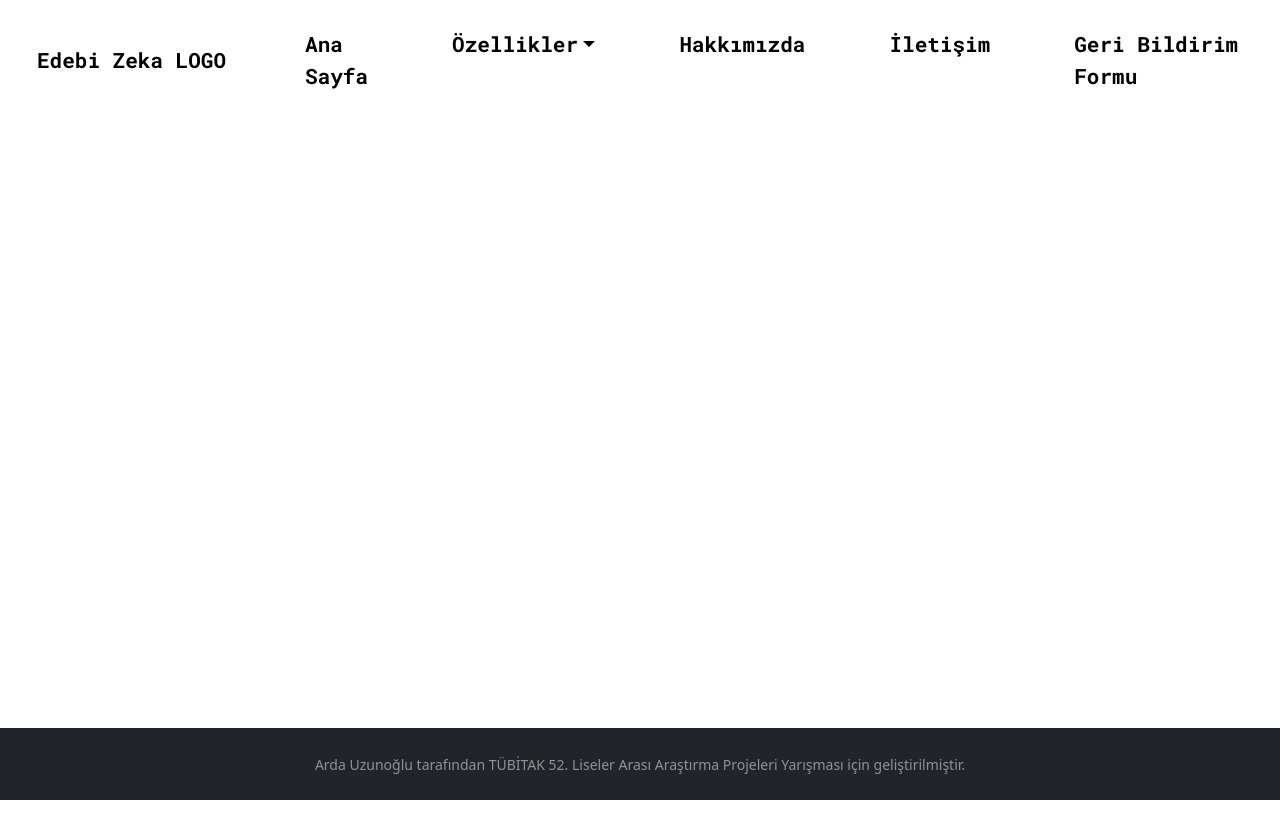
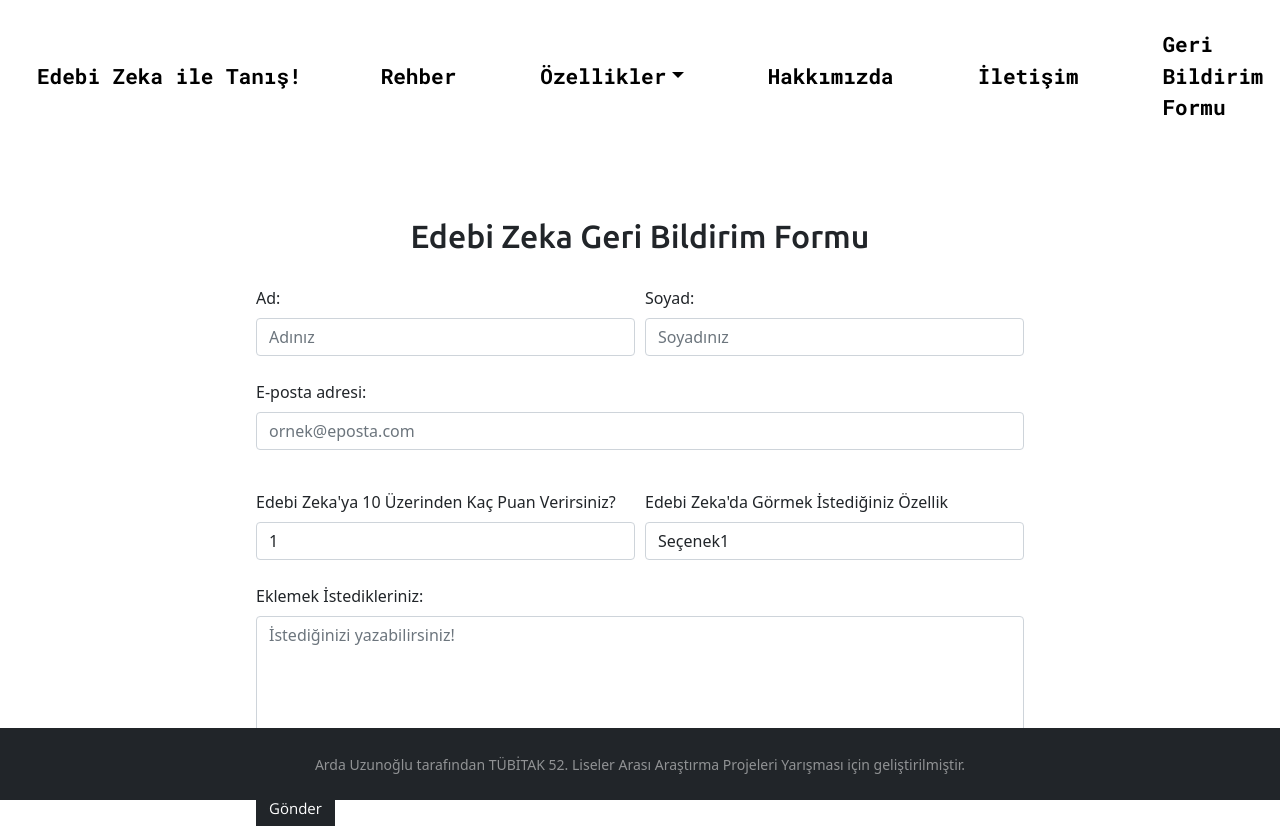
Before and after one commit to ardauzunoglu/edebizeka, a Flask app: page /geri-bildirim-formu in a window 1280 px wide. Before the commit the page ends 800 px from the top, so only its background shows below. Run offline with Flask 2, Linux system fonts and the light colour scheme.

Commit message:
Add files via upload

```diff
--- a/blog.py
+++ b/blog.py
@@ -5,25 +5,25 @@
 def index():
     return render_template("index.html")
 
-@app.route("/ana-sayfa")
+@app.route("/rehber")
 def main_page():
-    return render_template("ana-sayfa.html")
+    return render_template("rehber.html")
 
 @app.route("/hakkimizda")
 def about():
     return render_template("about.html")
 
 @app.route("/siir-tahlili")
-def donem_tahmini():
+def siir_tahlili():
     return render_template("donem-tahmini.html")
 
-@app.route("/buyuk-unlu-uyumu-kontrolu")
-def buyuk_unlu_uyumu_kontrolu():
-    return render_template("buyuk-unlu-uyumu-kontrolu.html")
+@app.route("/roman-tahlili")
+def roman_tahlili():
+    return render_template("roman-tahlili.html")
 
-@app.route("/gelistirme-asamasinda-olan-ozellikler")
-def gelistirme_asamasinda_olan_ozellikler():
-    return render_template("gelistirme-asamasinda-olan-ozellikler.html")
+@app.route("/planlanan-ozellikler")
+def planlanan_ozellikler():
+    return render_template("planlanan-ozellikler.html")
 
 @app.route("/iletisim")
 def iletisim():
--- a/templates/about.html
+++ b/templates/about.html
@@ -1,4 +1 @@
-{% extends "layouts/layout.html" %}
-{% block body %}
-<p> Burası hakkındadır. </p>
-{%endblock%}
+{% extends "layouts/layout-hakkinda.html" %}
--- a/templates/contact.html
+++ b/templates/contact.html
@@ -1,4 +1 @@
-{% extends "layouts/layout.html" %}
-{% block body %}
-<p> Burası iletişimdir. </p>
-{%endblock%}
+{% extends "layouts/layout-iletisim.html" %}
--- a/templates/geri-bildirim-formu.html
+++ b/templates/geri-bildirim-formu.html
@@ -1,4 +1 @@
 {% extends "layouts/layout-geri-bildirim-formu.html" %}
-{% block body %}
-<p> Burası geri bildirim formudur. </p>
-{%endblock%}
--- a/templates/includes/footer.html
+++ b/templates/includes/footer.html
@@ -15,9 +15,9 @@
             }
 
             #sticky-footer {
-                bottom: 0;
                 width: 100%;
                 position: fixed;
+                bottom: 0;
                 background-color: #f5f5f5;
             }
 
--- a/templates/includes/navbar.html
+++ b/templates/includes/navbar.html
@@ -31,22 +31,23 @@
 </head>
 <body>
     <nav class="navbar navbar-expand-lg navbar-dark bg-info">
-        <a class="navbar-brand" href="/ana-sayfa">Edebi Zeka LOGO</a>
+        <a class="navbar-brand" href="/">Edebi Zeka ile Tanış!</a>
         <button class="navbar-toggler" type="button" data-toggle="collapse" data-target="#navbarSupportedContent" aria-controls="navbarSupportedContent" aria-expanded="false" aria-label="Toggle navigation">
             <span class="navbar-toggler-icon"></span>
         </button>
         <div class="collapse navbar-collapse" id="navbarSupportedContent">
             <ul class="navbar-nav mr-auto">
                 <li class="nav-item active">
-                    <a class="nav-link" href="/ana-sayfa"> Ana Sayfa </a>
+                    <a class="nav-link" href="/rehber">Rehber</a>
                 </li>
                 <li class="nav-item dropdown active">
                 <a class="nav-link dropdown-toggle" href="#" id="navbarDropdown" role="button" data-toggle="dropdown" aria-haspopup="true" aria-expanded="false">
                 Özellikler</a>
                 <div class="dropdown-menu" aria-labelledby="navbarDropdown">
                 <a class="dropdown-item" href="/siir-tahlili">Şiir Tahlili</a>
+                <a class="dropdown-item" href="/roman-tahlili">Roman Tahlili <span class="badge badge-danger"> Geliştirme Aşamasında </span></a>
                 <div class="dropdown-divider"></div>
-                <a class="dropdown-item" href="/gelistirme-asamasinda-olan-ozellikler">Geliştirme Aşamasında Olan Özellikler</a>
+                <a class="dropdown-item" href="/planlanan-ozellikler">Planlanan ve Üzerine Düşünülen Özellikler</a>
                 </div>
                 </li>
                 <li class="nav-item active">
--- a/templates/includes/tour.html
+++ b/templates/includes/tour.html
@@ -8,12 +8,8 @@
     <link href="https://fonts.googleapis.com/css2?family=Quicksand:wght@300;400;500;600;700&family=Teko:wght@300;400;500;600;700&display=swap" rel="stylesheet">
     <script>
 
-        function redirect_to_form_page(){
-            location.replace("/geri-bildirim-formu")
-        }
-
         function redirect_to_main_page(){
-            location.replace("/ana-sayfa")
+            location.replace("/rehber")
         }
 
         function step1(){
--- a/templates/layouts/layout-geri-bildirim-formu.html
+++ b/templates/layouts/layout-geri-bildirim-formu.html
@@ -4,11 +4,100 @@
     <meta charset="UTF-8">
     <meta name="viewport" content="width=device-width, initial-scale=1.0">
     <link rel="stylesheet" href="https://cdn.jsdelivr.net/npm/bootstrap@4.5.3/dist/css/bootstrap.min.css" integrity="sha384-TX8t27EcRE3e/ihU7zmQxVncDAy5uIKz4rEkgIXeMed4M0jlfIDPvg6uqKI2xXr2" crossorigin="anonymous">
+    <link href="https://fonts.googleapis.com/css2?family=Dosis:wght@200;300;400;500;600;700;800&family=Open+Sans:ital,wght@0,300;0,400;0,600;0,700;0,800;1,300;1,400;1,600;1,700;1,800&family=Roboto+Condensed:wght@300&family=Ubuntu:ital,wght@0,300;0,400;0,500;0,700;1,300;1,400;1,500;1,700&display=swap" rel="stylesheet">
     <title>Layout</title>
+    <style>
+        .main{
+            margin-left: 20%;
+            margin-right: 20%;
+            margin-top: 5%;
+        }
+
+        .headline{
+            margin-bottom: 4%;
+            text-align: center;
+            font-family: "Ubuntu";
+            font-size: 32px;
+        }
+
+        .button{
+            border-radius: 0 !important;
+            background-color: black;
+            font-family: "Open Sans";
+            font-size: 15px !important;
+        }
+
+        .button:hover{
+            background-color: white !important;
+            border-radius: 0 !important;
+            color: black !important;
+            border: 1px solid black;
+            font-family: "Open Sans";
+            font-size: 15px !important;
+        }
+
+    </style>
 </head>
 <body>
     {% include  "includes/navbar.html"%}
-
+    <div class="main">
+        <h2 class="headline">
+            Edebi Zeka Geri Bildirim Formu
+        </h2>
+        <form>
+            <div class="form-row">
+                <div class="col">
+                    <label for="exampleFormControlInput1">Ad: </label>
+                    <input type="text" class="form-control" placeholder="Adınız" required>
+                </div>
+                <div class="col">
+                    <label for="exampleFormControlInput1">Soyad: </label>
+                    <input type="text" class="form-control" placeholder="Soyadınız" required>
+                </div>
+            </div>
+            <br>
+            <div class="form-group">
+                <label for="exampleInputEmail1">E-posta adresi:</label>
+                <input type="email" class="form-control" id="exampleInputEmail1" aria-describedby="emailHelp" placeholder="ornek@eposta.com" required>
+            </div>
+            <br>
+            <div class="form-row">
+                <div class="col">
+                    <label for="exampleFormControlSelect1">Edebi Zeka'ya 10 Üzerinden Kaç Puan Verirsiniz?</label>
+                    <select class="form-control" id="exampleFormControlSelect1" required>
+                    <option>1</option>
+                    <option>2</option>
+                    <option>3</option>
+                    <option>4</option>
+                    <option>5</option>
+                    <option>6</option>
+                    <option>7</option>
+                    <option>8</option>
+                    <option>9</option>
+                    <option>10</option>
+                    </select>
+                </div>
+                <div class="col">
+                    <label for="exampleFormControlSelect1">Edebi Zeka'da Görmek İstediğiniz Özellik</label>
+                    <select class="form-control" required>
+                        <option>Seçenek1</option>
+                        <option>Seçenek2</option>
+                        <option>Seçenek3</option>
+                        <option>Seçenek4</option>
+                        <option>Seçenek5</option>
+                        <option>Seçenek6</option>
+                    </select>
+                </div>
+            </div>
+            <br>
+            <div class="form-group">
+                <label for="exampleFormControlTextarea1">Eklemek İstedikleriniz:</label>
+                <textarea class="form-control" id="exampleFormControlTextarea1" rows="5" placeholder="İstediğinizi yazabilirsiniz!"></textarea>
+                <small style="opacity: 0.6"> Edebi Zeka'nın gelişmesine katkıda bulunduğunuz için teşekkür ederiz! </small>
+            </div>
+            <button class="button btn btn-dark" type="submit">Gönder</button>
+        </form>
+    </div>
     {% include "includes/footer.html"%}
     <script src="https://code.jquery.com/jquery-3.5.1.slim.min.js" integrity="sha384-DfXdz2htPH0lsSSs5nCTpuj/zy4C+OGpamoFVy38MVBnE+IbbVYUew+OrCXaRkfj" crossorigin="anonymous"></script>
     <script src="https://cdn.jsdelivr.net/npm/bootstrap@4.5.3/dist/js/bootstrap.bundle.min.js" integrity="sha384-ho+j7jyWK8fNQe+A12Hb8AhRq26LrZ/JpcUGGOn+Y7RsweNrtN/tE3MoK7ZeZDyx" crossorigin="anonymous"></script>
--- /dev/null
+++ b/templates/planlanan-ozellikler.html
@@ -0,0 +1,4 @@
+{% extends "layouts/layout.html" %}
+{% block body %}
+<p> Burası planlanan özelliklerdir. </p>
+{%endblock%}
--- /dev/null
+++ b/templates/roman-tahlili.html
@@ -0,0 +1,4 @@
+{% extends "layouts/layout.html" %}
+{% block body %}
+<p> Burası roman tahlilidir. </p>
+{%endblock%}
```
Also changed, not shown: templates/includes/rehber-tanitim.html (added, +83 -0 lines), templates/layouts/layout-hakkinda.html (added, +51 -0 lines), templates/layouts/layout-iletisim.html (added, +102 -0 lines), templates/layouts/layout-rehber.html (added, +60 -0 lines), templates/rehber.html (added, +11 -0 lines).
